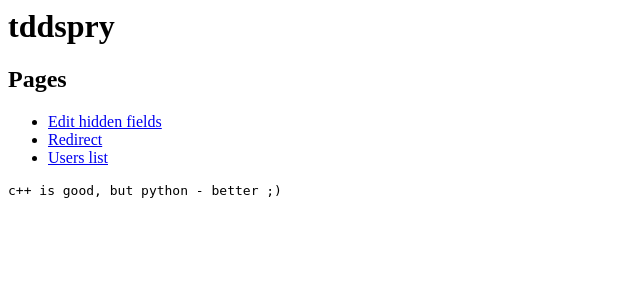
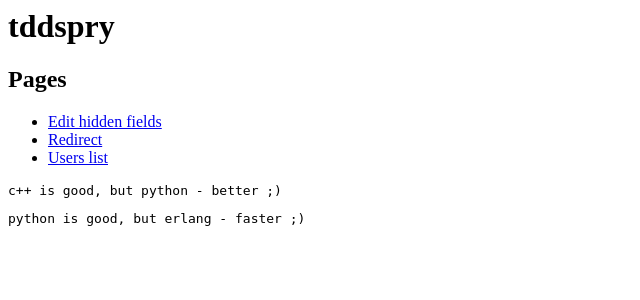
Before and after one commit to playpauseandstop/tddspry, a Django app: template testproject/templates/testapp/index.html in a window 1280 px wide. Shown: the top 300 px of the page, without its empty margins (0-640 px from the left). Run offline with Django 3.2, Linux system fonts and the light colour scheme; the template is opened without the code that fills it: values that come from a table or form of the project are taken from there, others are empty; data comes from the database, SQL or seed files in the repository; parts of the project's set-up code (start-up, migrations or seed data) failed here and were passed over.

Commit message:
#27: Necessary update to test project index template page.

```diff
--- a/testproject/templates/testapp/index.html
+++ b/testproject/templates/testapp/index.html
@@ -13,5 +13,6 @@
 </ul>
 
 <pre>{% trans 'c++ is good, but python - better ;)' %}</pre>
+<pre>{% trans 'python is good, but erlang - faster ;)' %}</pre>
 
 {% endblock content %}
```
